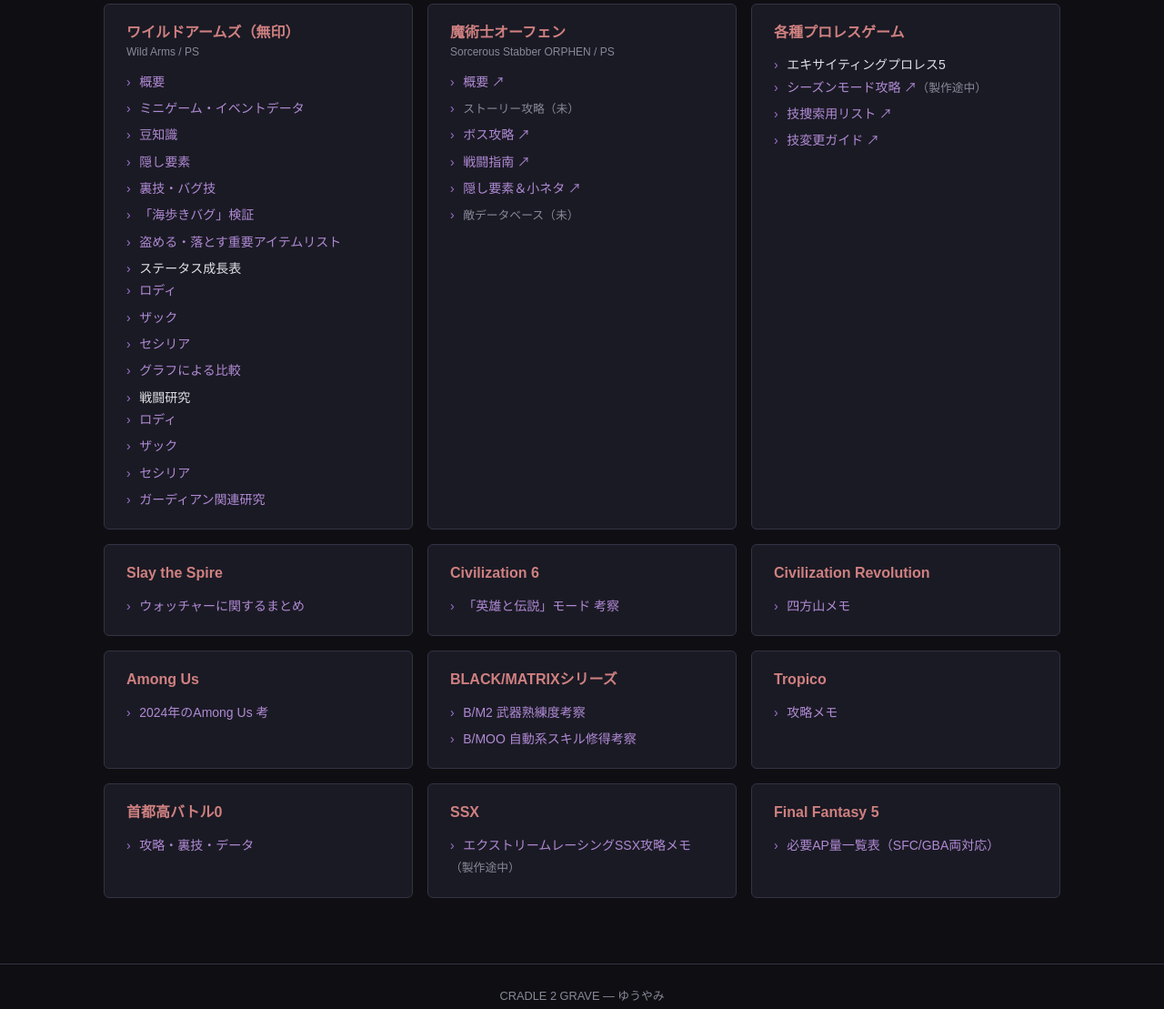
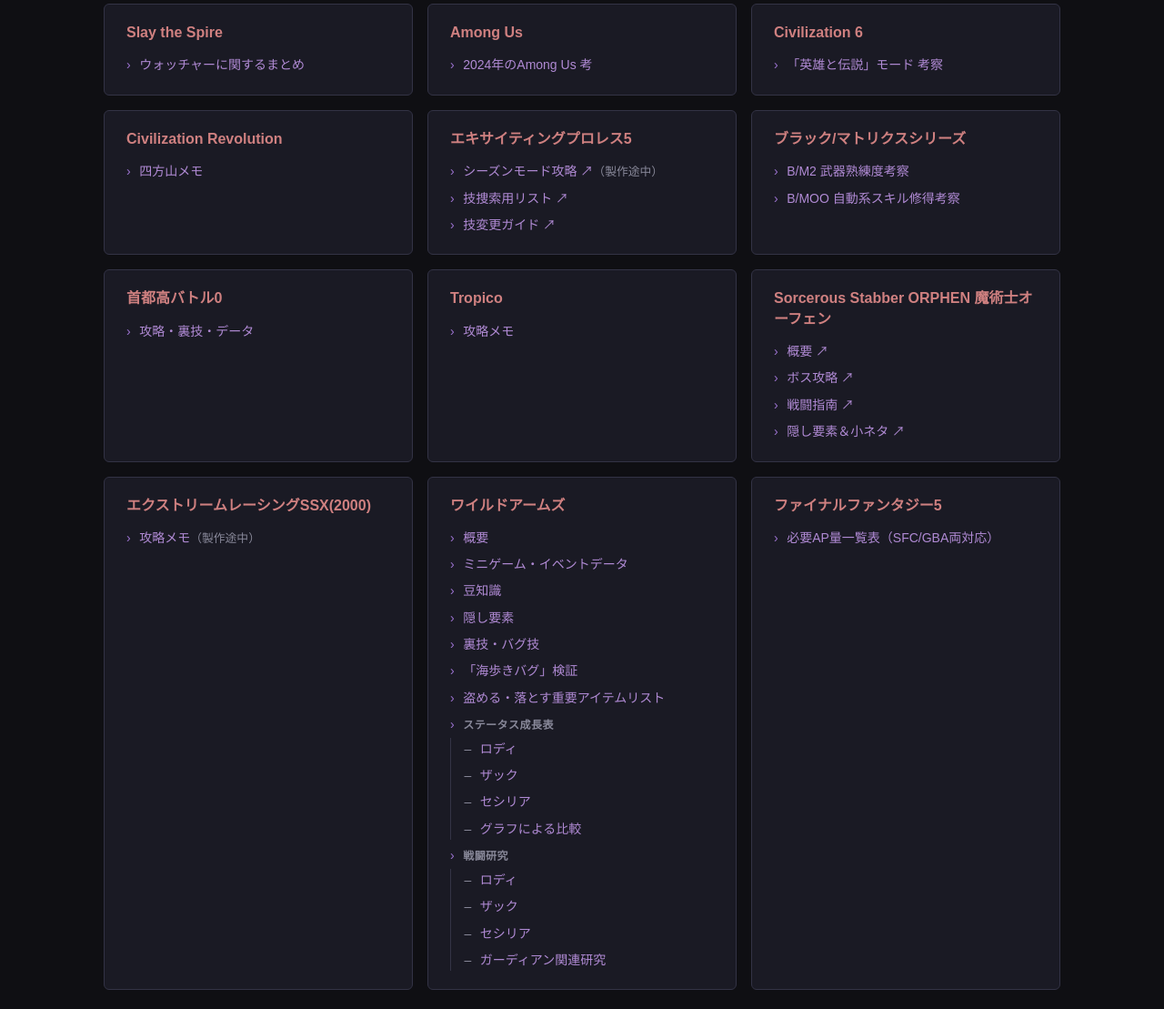
Before and after one commit to u83ism/C2G, an Astro site: page / in a window 1280 px wide. Shown: the part 271-1380 px from the top of the page at 91% size. Built offline with nearby package versions, Linux system fonts and the light colour scheme; Astro itself is replaced by a stand-in of ours.

Commit message:
♻️💄 トップメニューを調整

```diff
--- a/src/content/ssx/guide.md
+++ b/src/content/ssx/guide.md
@@ -1,6 +1,6 @@
 ---
-title: "エクストリームレーシングSSX攻略メモ"
-game: "SSX"
+title: "攻略メモ"
+game: "エクストリームレーシングSSX(2000)"
 description: "PS2/2000年。全キャラ称号「マスター」取得を目指した攻略メモ。"
 wip: true
 ---
--- a/src/data/menu.ts
+++ b/src/data/menu.ts
@@ -27,27 +27,36 @@ export const collectionUrlPrefixes = {
   column:        '/column',
 } as const;
 
-// ── Display order for ゲームメモ・考察 cards ─────────────────────────────────
-// Derived from the game field in frontmatter (collection) or title (static).
-export const memoCardOrder: readonly string[] = [
-  'Slay the Spire',
-  'Civilization 6',
-  'Civilization Revolution',
-  'Among Us',
-  'BLACK/MATRIXシリーズ',
-  'Tropico',
-  '首都高バトル0',
-  'SSX',
-  'Final Fantasy 5',
-];
+// ── Release year data for sorting ────────────────────────────────────────────
+// カードタイトル → 日本国内リリース年。新しい順に並べたいのでソートはここを参照する。
+// 新しいゲームを追加するときはここにタイトルと年を追記するだけでOK。
+export const releaseYears: Readonly<Record<string, number>> = {
+  'Slay the Spire':                             2019,
+  'Among Us':                                   2018,
+  'Civilization 6':                             2016,
+  'Civilization Revolution':                    2008,
+  'エキサイティングプロレス5':                  2004,
+  'ブラック/マトリクスシリーズ':                 2002,
+  'Tropico':                                    2001,
+  '首都高バトル0':                              2001,
+  'Sorcerous Stabber ORPHEN 魔術士オーフェン':   2000,
+  'エクストリームレーシングSSX(2000)':          2000,
+  'ワイルドアームズ':                           1996,
+  'ファイナルファンタジー5':                     1992,
+};
 
 // ── Static cards for ゲームメモ・考察 (data-driven pages, not collections) ──
 export const staticMemoCards: readonly GameCard[] = [
   {
-    title: 'BLACK/MATRIXシリーズ',
+    title: 'ファイナルファンタジー5',
     links: [
-      { label: 'B/M2 武器熟練度考察', href: '/bm/bm2-wp' },
-      { label: 'B/MOO 自動系スキル修得考察', href: '/bm/bmoo-exp' },
+      { label: '必要AP量一覧表（SFC/GBA両対応）', href: '/ff5/ap-chart' },
+    ],
+  },
+  {
+    title: '首都高バトル0',
+    links: [
+      { label: '攻略・裏技・データ', href: '/highway/guide' },
     ],
   },
   {
@@ -57,15 +66,10 @@ export const staticMemoCards: readonly GameCard[] = [
     ],
   },
   {
-    title: '首都高バトル0',
+    title: 'ブラック/マトリクスシリーズ',
     links: [
-      { label: '攻略・裏技・データ', href: '/highway/guide' },
-    ],
-  },
-  {
-    title: 'Final Fantasy 5',
-    links: [
-      { label: '必要AP量一覧表（SFC/GBA両対応）', href: '/ff5/ap-chart' },
+      { label: 'B/M2 武器熟練度考察', href: '/bm/bm2-wp' },
+      { label: 'B/MOO 自動系スキル修得考察', href: '/bm/bmoo-exp' },
     ],
   },
 ];
@@ -75,8 +79,7 @@ export const mainSection: MenuSection = {
   label: 'メイン攻略',
   cards: [
     {
-      title: 'ワイルドアームズ（無印）',
-      subtitle: 'Wild Arms / PS',
+      title: 'ワイルドアームズ',
       links: [
         { label: '概要', href: '/wildarms/about' },
         { label: 'ミニゲーム・イベントデータ', href: '/wildarms/eventdeta' },
@@ -106,28 +109,20 @@ export const mainSection: MenuSection = {
       ],
     },
     {
-      title: '魔術士オーフェン',
-      subtitle: 'Sorcerous Stabber ORPHEN / PS',
+      title: 'Sorcerous Stabber ORPHEN 魔術士オーフェン',
       links: [
         { label: '概要', href: 'https://u83ism.github.io/DLB/orphen/aboutg.htm', external: true },
-        { label: 'ストーリー攻略', wip: true },
         { label: 'ボス攻略', href: 'https://u83ism.github.io/DLB/orphen/boss.htm', external: true },
         { label: '戦闘指南', href: 'https://u83ism.github.io/DLB/orphen/battle.htm', external: true },
         { label: '隠し要素＆小ネタ', href: 'https://u83ism.github.io/DLB/orphen/secret.htm', external: true },
-        { label: '敵データベース', wip: true },
       ],
     },
     {
-      title: '各種プロレスゲーム',
+      title: 'エキサイティングプロレス5',
       links: [
-        {
-          label: 'エキサイティングプロレス5',
-          children: [
-            { label: 'シーズンモード攻略', href: 'https://21st-century-power-bomb.netlify.app/game/5season', external: true, wip: true },
-            { label: '技捜索用リスト', href: 'https://21st-century-power-bomb.netlify.app/game/5movelist', external: true },
-            { label: '技変更ガイド', href: 'https://21st-century-power-bomb.netlify.app/game/5movechange', external: true },
-          ],
-        },
+        { label: 'シーズンモード攻略', href: 'https://21st-century-power-bomb.netlify.app/game/5season', external: true, wip: true },
+        { label: '技捜索用リスト', href: 'https://21st-century-power-bomb.netlify.app/game/5movelist', external: true },
+        { label: '技変更ガイド', href: 'https://21st-century-power-bomb.netlify.app/game/5movechange', external: true },
       ],
     },
   ],
--- a/src/pages/index.astro
+++ b/src/pages/index.astro
@@ -5,7 +5,7 @@ import {
   mainSection,
   staticMemoCards,
   collectionUrlPrefixes,
-  memoCardOrder,
+  releaseYears,
 } from '../data/menu';
 import type { GameCard, MenuLink } from '../data/menu';
 
@@ -31,22 +31,15 @@ function toCards(entries: CollectionEntry[], urlPrefix: string): GameCard[] {
   return Array.from(groups.entries()).map(([title, links]) => ({ title, links }));
 }
 
-const collectionMemoCards: GameCard[] = [
+// 全カードをリリース年（新しい順）でソート
+const allCards: GameCard[] = [
+  ...mainSection.cards,
   ...toCards(slayEntries,        collectionUrlPrefixes.slayTheSpire),
   ...toCards(civilizationEntries, collectionUrlPrefixes.civilization),
   ...toCards(amongUsEntries,     collectionUrlPrefixes.amongUs),
   ...toCards(ssxEntries,         collectionUrlPrefixes.ssx),
-];
-
-// Merge collection cards + static cards, sort by memoCardOrder
-const allMemoCards: GameCard[] = [
-  ...collectionMemoCards,
   ...staticMemoCards,
-].sort((a, b) => {
-  const ai = memoCardOrder.indexOf(a.title);
-  const bi = memoCardOrder.indexOf(b.title);
-  return (ai === -1 ? Number.MAX_SAFE_INTEGER : ai) - (bi === -1 ? Number.MAX_SAFE_INTEGER : bi);
-});
+].sort((a, b) => (releaseYears[b.title] ?? 0) - (releaseYears[a.title] ?? 0));
 
 ---
 
@@ -69,20 +62,20 @@ const allMemoCards: GameCard[] = [
 
   <!-- 攻略・メモ・考察 -->
   <div class="games-grid">
-    {[...mainSection.cards, ...allMemoCards].map(card => (
+    {allCards.map(card => (
       <div class="game-card">
         <h2>
           {card.title}
           {card.subtitle && <small>{card.subtitle}</small>}
         </h2>
         <ul>
-          {card.links.map(link => (
+          {card.links.map((link: MenuLink) => (
             <li>
               {link.children ? (
                 <>
-                  {link.label}
-                  <ul>
-                    {link.children.map(child => (
+                  <span class="group-label">{link.label}</span>
+                  <ul class="group-children">
+                    {link.children.map((child: MenuLink) => (
                       <li>
                         {child.href ? (
                           <a href={child.href} target={child.external ? '_blank' : undefined} rel={child.external ? 'noopener' : undefined}>
--- a/src/styles/global.css
+++ b/src/styles/global.css
@@ -213,6 +213,26 @@ footer {
   font-size: 0.8rem;
 }
 
+/* グループラベル（子リストの見出し） */
+.game-card .group-label {
+  color: var(--text-muted);
+  font-size: 0.75rem;
+  font-weight: 600;
+  letter-spacing: 0.04em;
+  text-transform: uppercase;
+}
+
+/* 子リストのインデント・スタイル */
+.game-card .group-children {
+  padding-left: 0.9rem;
+  margin-top: 0.15rem;
+  border-left: 1px solid var(--border);
+}
+.game-card .group-children li::before {
+  content: '–';
+  color: var(--text-muted);
+}
+
 /* ── Updates ─────────────────────────────── */
 
 .updates {
```
